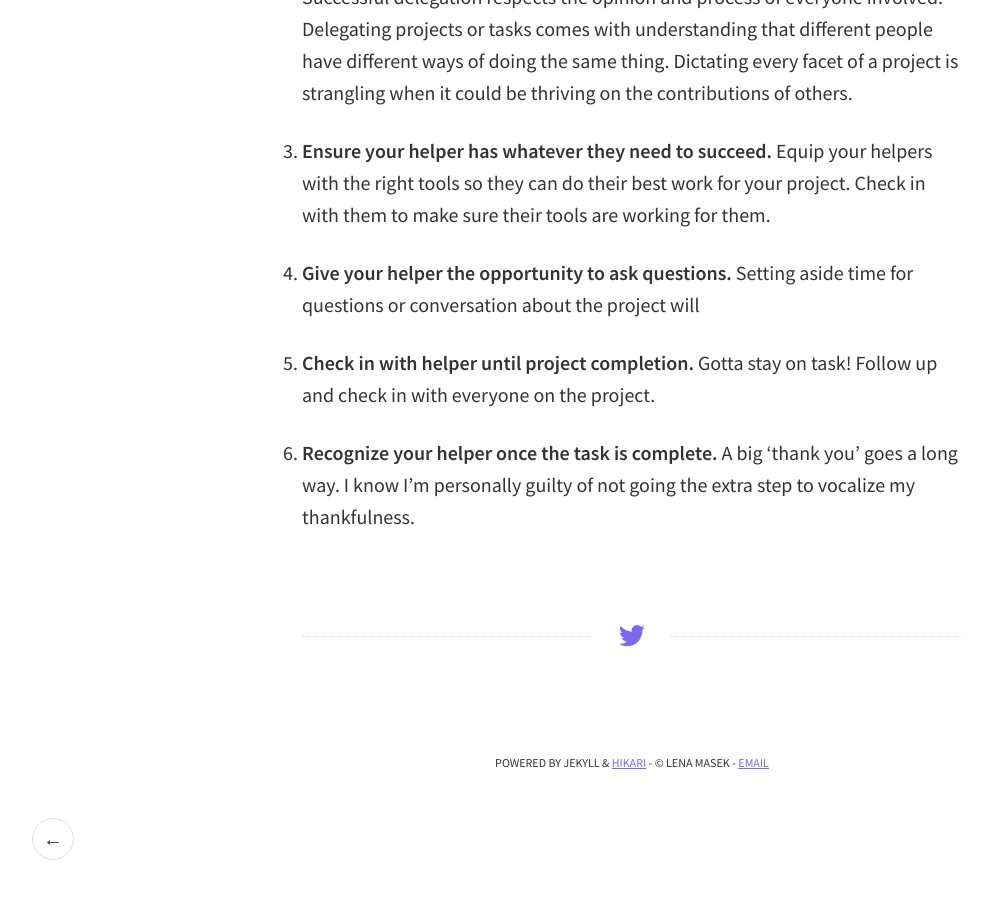
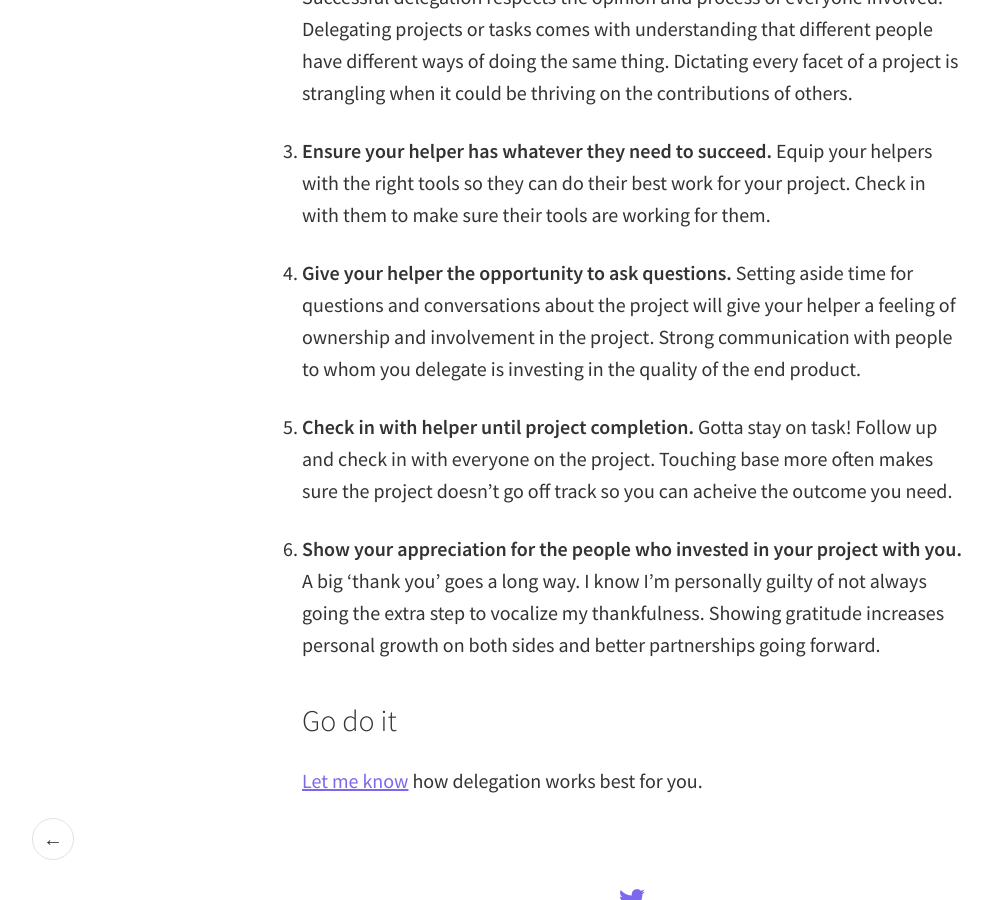
Before and after one commit to lenamasek/lenamasek.github.io, a Jekyll site: the page built from _posts/2015-10-08-art-of-delegation.markdown, in a window 1280 px wide and 900 px high, scrolled down 1714 px. Shown: the whole window, without its empty margins (8-1001 px from the left). Built offline with Jekyll 4.4.1, drawn with Linux system fonts in a browser that asks for light colours.

Commit message:
delegate content

```diff
--- a/_posts/2015-10-08-art-of-delegation.markdown
+++ b/_posts/2015-10-08-art-of-delegation.markdown
@@ -27,8 +27,12 @@ Important to note:
 
 3. **Ensure your helper has whatever they need to succeed.** Equip your helpers with the right tools so they can do their best work for your project. Check in with them to make sure their tools are working for them.
 
-4. **Give your helper the opportunity to ask questions.** Setting aside time for questions or conversation about the project will
+4. **Give your helper the opportunity to ask questions.** Setting aside time for questions and conversations about the project will give your helper a feeling of ownership and involvement in the project. Strong communication with people to whom you delegate is investing in the quality of the end product.
 
-5. **Check in with helper until project completion.** Gotta stay on task! Follow up and check in with everyone on the project.
+5. **Check in with helper until project completion.** Gotta stay on task! Follow up and check in with everyone on the project. Touching base more often makes sure the project doesn't go off track so you can acheive the outcome you need.
 
-6. **Recognize your helper once the task is complete.** A big 'thank you' goes a long way. I know I'm personally guilty of not going the extra step to vocalize my thankfulness.
+6. **Show your appreciation for the people who invested in your project with you.** A big 'thank you' goes a long way. I know I'm personally guilty of not always going the extra step to vocalize my thankfulness. Showing gratitude increases personal growth on both sides and better partnerships going forward.
+
+
+### Go do it
+[Let me know](http://twitter.com/lenamasek) how delegation works best for you.
```
